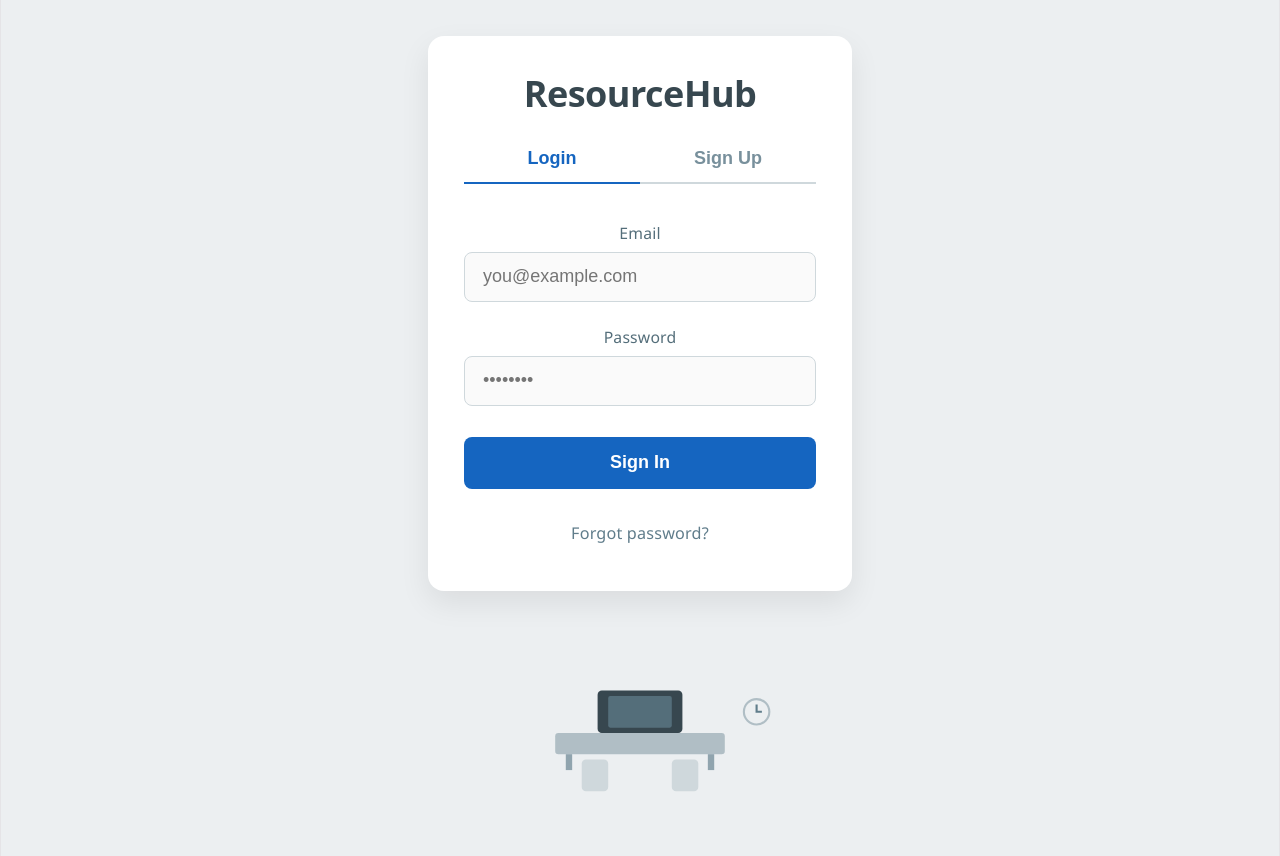
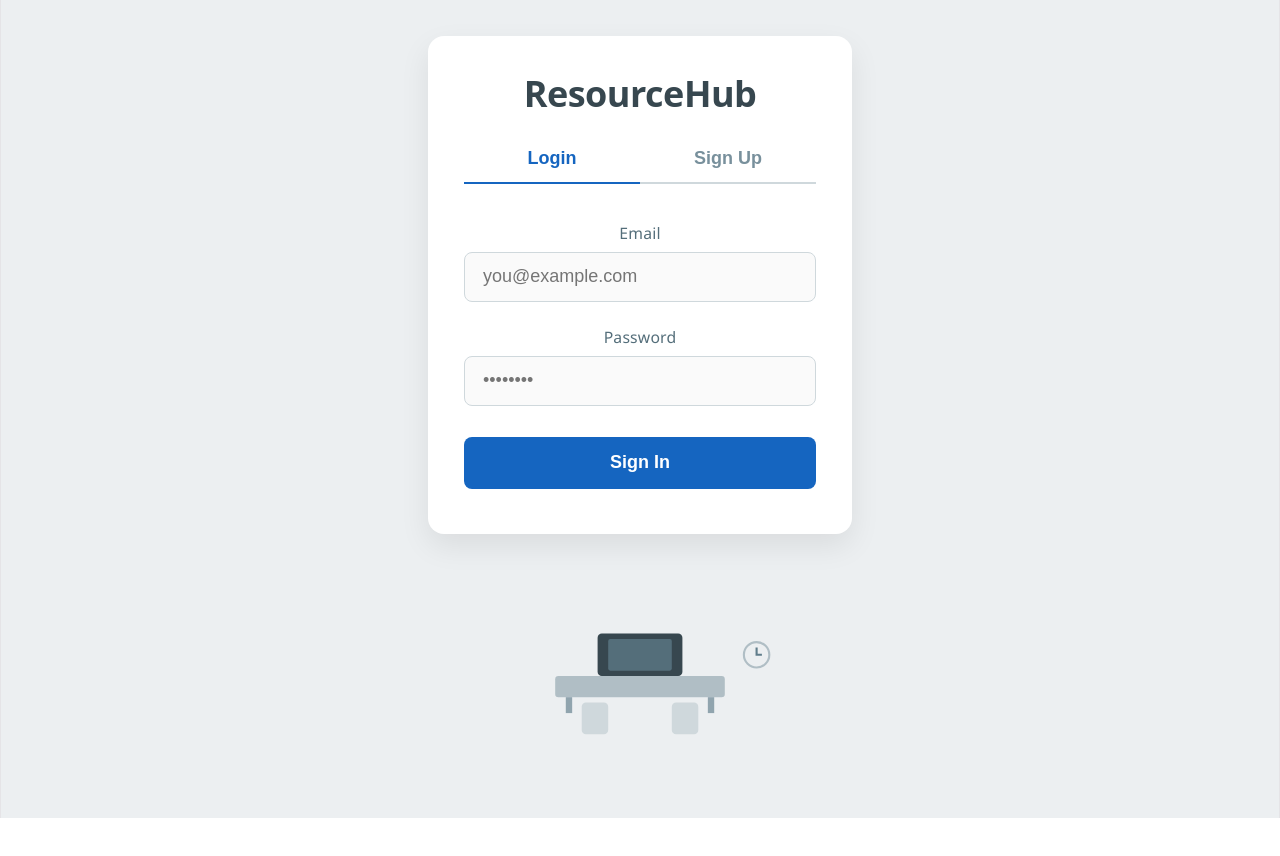
Before and after one commit to 7FireStar7/ResourceHub, a React (Vite) app: page / in a window 1280 px wide. Shown: the top 856 px of the page. After the commit the page ends 818 px from the top, so only its background shows below. Built offline with nearby package versions, Linux system fonts and the light colour scheme.

Commit message:
Убрал плашку Forgot Password

```diff
--- a/src/Pages/LoginSignup.jsx
+++ b/src/Pages/LoginSignup.jsx
@@ -162,9 +162,6 @@ function LoginSignup() {
             <button type="submit" className="submit-btn" disabled={loginLoading}>
               {loginLoading ? 'Signing In...' : 'Sign In'}
             </button>
-            <a href="#" className="forgot-link" onClick={(e) => e.preventDefault()}>
-              Forgot password?
-            </a>
           </form>
         )}
 
```
